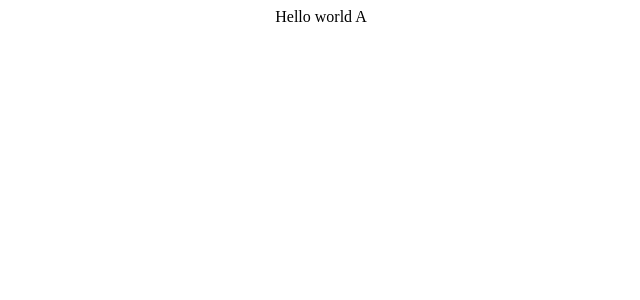
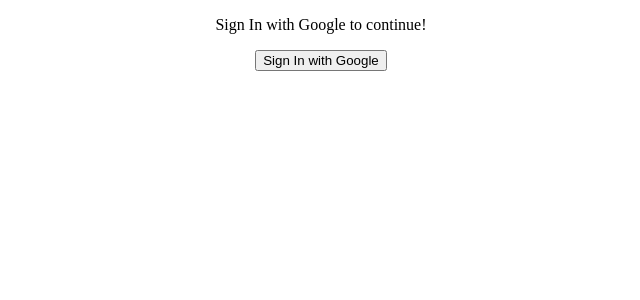
Before and after one commit to kshatsharmaaa/SpendSnap, a React (Create React App) app: page / in a window 1280 px wide. Shown: the top 300 px of the page, without its empty margins (319-959 px from the left). Built offline with nearby package versions, Linux system fonts and the light colour scheme; no server answers.

Commit message:
creating the auth component

```diff
--- a/src/config/firebase-config.js
+++ b/src/config/firebase-config.js
@@ -1,16 +1,20 @@
 // Import the functions you need from the SDKs you need
 import { initializeApp } from "firebase/app";
+import { getAuth, GoogleAuthProvider} from "firebase/auth"
+
 
 const firebaseConfig = {
-  apiKey: "AIzaSyDZFVPvrXaiUu60qeTFMrnhZN-P9gFzxZ4",
-  authDomain: "spendsnap-2222.firebaseapp.com",
-  projectId: "spendsnap-2222",
-  storageBucket: "spendsnap-2222.firebasestorage.app",
-  messagingSenderId: "847388918759",
-  appId: "1:847388918759:web:cd1d58630ca97351f7b342"
+  apiKey: process.env.REACT_APP_FIREBASE_API_KEY,
+  authDomain: process.env.REACT_APP_FIREBASE_AUTH_DOMAIN,
+  projectId: process.env.REACT_APP_FIREBASE_PROJECT_ID,
+  storageBucket: process.env.REACT_APP_FIREBASE_STORAGE_BUCKET,
+  messagingSenderId: process.env.REACT_APP_FIREBASE_MESSAGING_SENDER_ID,
+  appId: process.env.REACT_APP_FIREBASE_APP_ID,
 };
 
 const app = initializeApp(firebaseConfig);
+export const auth = getAuth(app);
+export const provider = new GoogleAuthProvider();
 
 // firebase login
 // firebase init
--- a/src/pages/auth/index.jsx
+++ b/src/pages/auth/index.jsx
@@ -1,3 +1,34 @@
+
+import {auth, provider} from "../../config/firebase-config"
+import { signInWithPopup } from "firebase/auth"
+import { useNavigate,  } from "react-router-dom";
+// import { useGetUserInfo } from "../../hooks/useGetUserInfo";
+
 export const Auth = () => {
-    return <div className="">Hello world A</div>
+    const navigate = useNavigate();
+    // const { isAuth } = useGetUserInfo();
+
+    const signInWithGoogle = async () => {
+        const results = await signInWithPopup(auth, provider);
+        const authInfo = {
+            userID: results.user.uid,
+            name: results.user.displayName,
+            profilePhoto: results.user.photoURL,
+            isAuth: true,
+        }
+        localStorage.setItem("auth", JSON.stringify(authInfo));
+        navigate("/dashboard");
+    }
+
+    // if (isAuth) {
+    //     return <Navigate to="/dashboard" />;
+    //   }
+
+    return (
+    <div className="login-page">
+        <p>Sign In with Google to continue!</p>
+        <button className=""
+        onClick={signInWithGoogle}>Sign In with Google</button>
+    </div>
+    )
 }
```
Also changed, not shown: public/manifest.json (added), public/robots.txt (added), 1 other file (tests, documents, lock files or other folders).
